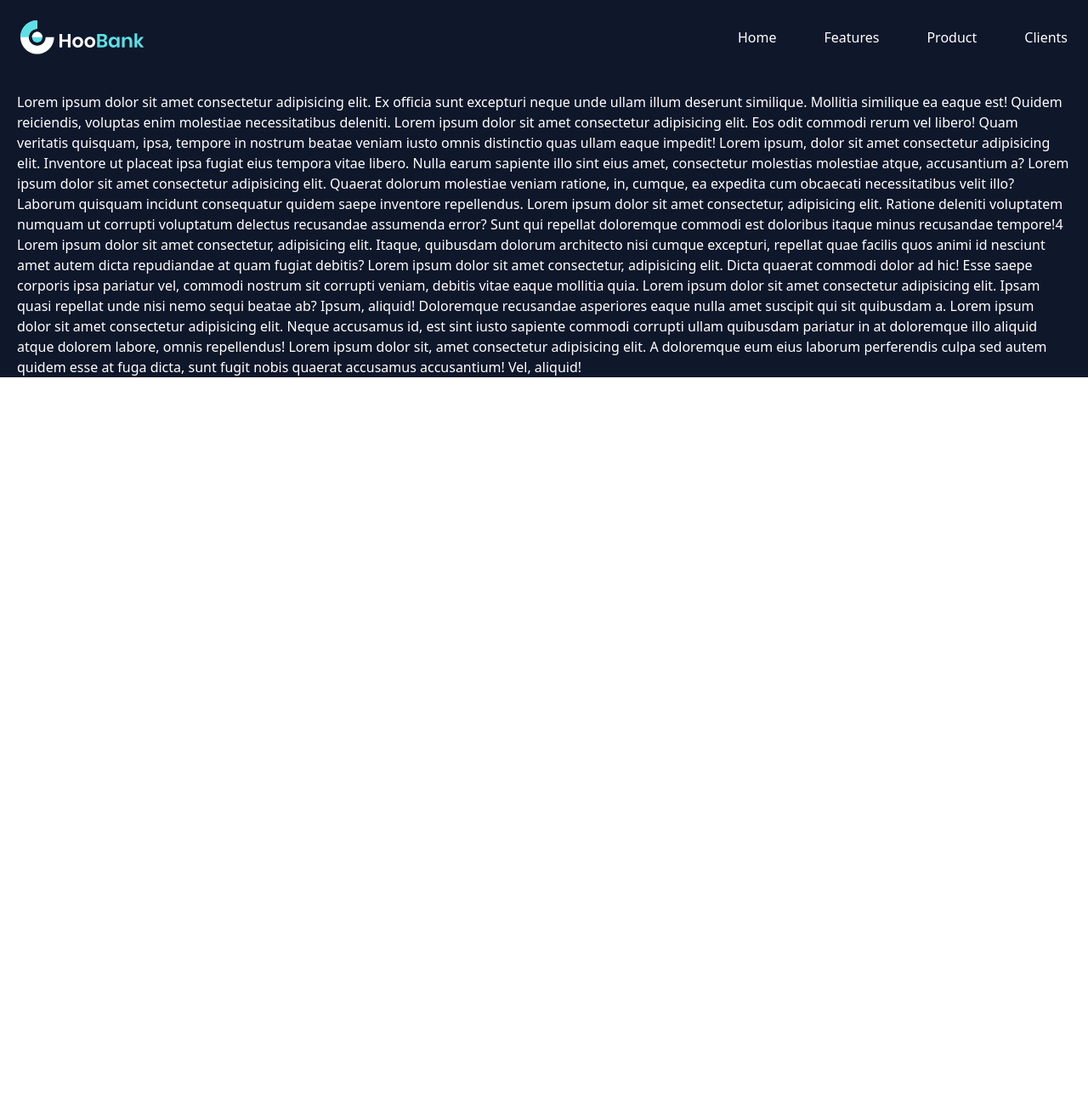
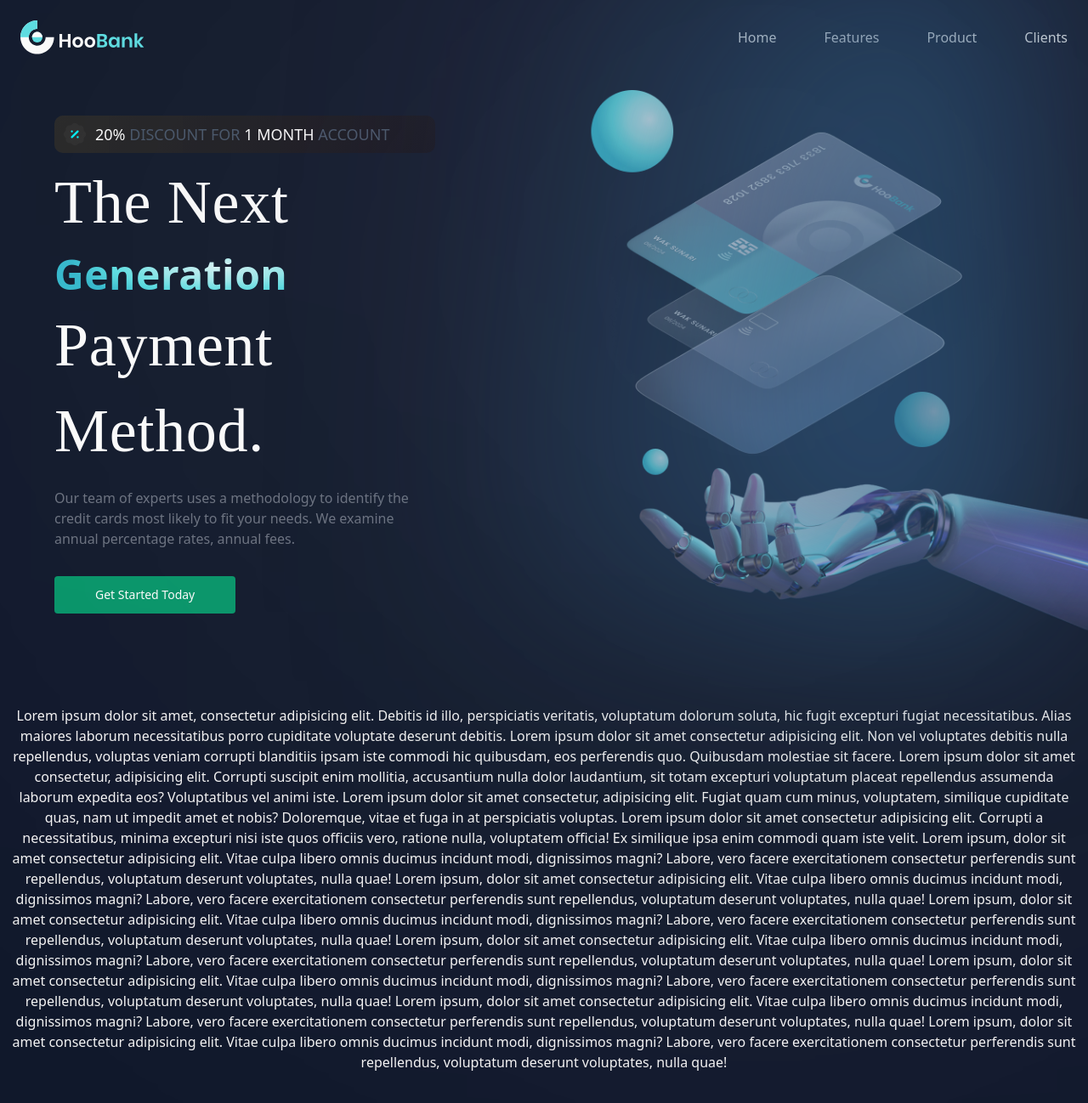
Before and after one commit to Shajwan-Namiq/bank-project-TailwindCss, a React (Create React App) app: page / in a window 1280 px wide. Shown: the top 1298 px of the page at 85% size. Before the commit the page ends 800 px from the top, so only its background shows below. Built offline with nearby package versions, Linux system fonts and the light colour scheme.

Commit message:
adding hero section

```diff
--- a/src/App.js
+++ b/src/App.js
@@ -16,9 +16,9 @@ import {
 function App() {
   return (
     <div className="bg-slate-900">
-
-       <Navbar />
+      <Navbar />
       <Hero />
+      <Business />
     </div>
   );
 }
--- a/src/components/Business.js
+++ b/src/components/Business.js
@@ -2,8 +2,50 @@ import React from 'react'
 
 const Business = () => {
   return (
-    <div>Business</div>
-  )
+    <div className="text-color size-screen ">
+      Lorem ipsum dolor sit amet, consectetur adipisicing elit. Debitis id illo,
+      perspiciatis veritatis, voluptatum dolorum soluta, hic fugit excepturi
+      fugiat necessitatibus. Alias maiores laborum necessitatibus porro
+      cupiditate voluptate deserunt debitis. Lorem ipsum dolor sit amet
+      consectetur adipisicing elit. Non vel voluptates debitis nulla
+      repellendus, voluptas veniam corrupti blanditiis ipsam iste commodi hic
+      quibusdam, eos perferendis quo. Quibusdam molestiae sit facere. Lorem
+      ipsum dolor sit amet consectetur, adipisicing elit. Corrupti suscipit enim
+      mollitia, accusantium nulla dolor laudantium, sit totam excepturi
+      voluptatum placeat repellendus assumenda laborum expedita eos?
+      Voluptatibus vel animi iste. Lorem ipsum dolor sit amet consectetur,
+      adipisicing elit. Fugiat quam cum minus, voluptatem, similique cupiditate
+      quas, nam ut impedit amet et nobis? Doloremque, vitae et fuga in at
+      perspiciatis voluptas. Lorem ipsum dolor sit amet consectetur adipisicing
+      elit. Corrupti a necessitatibus, minima excepturi nisi iste quos officiis
+      vero, ratione nulla, voluptatem officia! Ex similique ipsa enim commodi
+      quam iste velit. Lorem ipsum, dolor sit amet consectetur adipisicing elit.
+      Vitae culpa libero omnis ducimus incidunt modi, dignissimos magni? Labore,
+      vero facere exercitationem consectetur perferendis sunt repellendus,
+      voluptatum deserunt voluptates, nulla quae! Lorem ipsum, dolor sit amet
+      consectetur adipisicing elit. Vitae culpa libero omnis ducimus incidunt
+      modi, dignissimos magni? Labore, vero facere exercitationem consectetur
+      perferendis sunt repellendus, voluptatum deserunt voluptates, nulla quae!
+      Lorem ipsum, dolor sit amet consectetur adipisicing elit. Vitae culpa
+      libero omnis ducimus incidunt modi, dignissimos magni? Labore, vero facere
+      exercitationem consectetur perferendis sunt repellendus, voluptatum
+      deserunt voluptates, nulla quae! Lorem ipsum, dolor sit amet consectetur
+      adipisicing elit. Vitae culpa libero omnis ducimus incidunt modi,
+      dignissimos magni? Labore, vero facere exercitationem consectetur
+      perferendis sunt repellendus, voluptatum deserunt voluptates, nulla quae!
+      Lorem ipsum, dolor sit amet consectetur adipisicing elit. Vitae culpa
+      libero omnis ducimus incidunt modi, dignissimos magni? Labore, vero facere
+      exercitationem consectetur perferendis sunt repellendus, voluptatum
+      deserunt voluptates, nulla quae! Lorem ipsum, dolor sit amet consectetur
+      adipisicing elit. Vitae culpa libero omnis ducimus incidunt modi,
+      dignissimos magni? Labore, vero facere exercitationem consectetur
+      perferendis sunt repellendus, voluptatum deserunt voluptates, nulla quae!
+      Lorem ipsum, dolor sit amet consectetur adipisicing elit. Vitae culpa
+      libero omnis ducimus incidunt modi, dignissimos magni? Labore, vero facere
+      exercitationem consectetur perferendis sunt repellendus, voluptatum
+      deserunt voluptates, nulla quae!
+    </div>
+  );
 }
 
 export default Business
--- a/src/components/Hero.js
+++ b/src/components/Hero.js
@@ -1,19 +1,62 @@
-import React from 'react'
+import React from "react";
+import { discount, robot } from "../assets";
+//import GetStarted from "./GetStarted";
 
 const Hero = () => {
   return (
-    <div className='text-white m-5'>Lorem ipsum dolor sit amet consectetur adipisicing elit. Ex officia sunt excepturi neque unde ullam illum deserunt similique. Mollitia similique ea eaque est! Quidem reiciendis, voluptas enim molestiae necessitatibus deleniti.
-      Lorem ipsum dolor sit amet consectetur adipisicing elit. Eos odit commodi rerum vel libero! Quam veritatis quisquam, ipsa, tempore in nostrum beatae veniam iusto omnis distinctio quas ullam eaque impedit!
-      Lorem ipsum, dolor sit amet consectetur adipisicing elit. Inventore ut placeat ipsa fugiat eius tempora vitae libero. Nulla earum sapiente illo sint eius amet, consectetur molestias molestiae atque, accusantium a?
-      Lorem ipsum dolor sit amet consectetur adipisicing elit. Quaerat dolorum molestiae veniam ratione, in, cumque, ea expedita cum obcaecati necessitatibus velit illo? Laborum quisquam incidunt consequatur quidem saepe inventore repellendus.
-      Lorem ipsum dolor sit amet consectetur, adipisicing elit. Ratione deleniti voluptatem numquam ut corrupti voluptatum delectus recusandae assumenda error? Sunt qui repellat doloremque commodi est doloribus itaque minus recusandae tempore!4
-      Lorem ipsum dolor sit amet consectetur, adipisicing elit. Itaque, quibusdam dolorum architecto nisi cumque excepturi, repellat quae facilis quos animi id nesciunt amet autem dicta repudiandae at quam fugiat debitis?
-      Lorem ipsum dolor sit amet consectetur, adipisicing elit. Dicta quaerat commodi dolor ad hic! Esse saepe corporis ipsa pariatur vel, commodi nostrum sit corrupti veniam, debitis vitae eaque mollitia quia.
-      Lorem ipsum dolor sit amet consectetur adipisicing elit. Ipsam quasi repellat unde nisi nemo sequi beatae ab? Ipsum, aliquid! Doloremque recusandae asperiores eaque nulla amet suscipit qui sit quibusdam a.
-      Lorem ipsum dolor sit amet consectetur adipisicing elit. Neque accusamus id, est sint iusto sapiente commodi corrupti ullam quibusdam pariatur in at doloremque illo aliquid atque dolorem labore, omnis repellendus!
-      Lorem ipsum dolor sit, amet consectetur adipisicing elit. A doloremque eum eius laborum perferendis culpa sed autem quidem esse at fuga dicta, sunt fugit nobis quaerat accusamus accusantium! Vel, aliquid!
-    </div>
-  )
-}
+    <>
+      <section class="  sm:grid sm:grid-cols-2  sm:items-center">
+        <div class="py-0  md:p-12 lg:px-16">
+          <div class="mt-2 lg:mt-0 mx-auto max-w-xl text-center sm:text-left">
+            <div className="max-w-md mx-auto lg:mx-0 text-sm lg:text-lg text-slate-600 flex flex-row items-center py-[6px] px-2 uppercase   bg-discount-gradient rounded-[10px] mb-2">
+              <img
+                src={discount}
+                alt="discount"
+                className="w-[32px] h-[32px]"
+              />
+              <p className="ml-2 ">
+                <span className="text-white">20%</span> Discount For{" "}
+                <span className="text-white">1 Month</span> Account
+              </p>
+            </div>
 
-export default Hero
+            <div>
+              <h2 class="text-5xl font-bold text-hero  md:text-7xl">
+                The Next
+              </h2>
+              <span className="text-gradient text-5xl">Generation</span>
+              <h2 class="text-5xl font-bold text-hero  md:text-7xl">
+                Payment Method.
+              </h2>
+            </div>
+
+            <p class="max-w-md mx-auto lg:mx-0 text-gray-500 md:mt-4 md:block">
+              Our team of experts uses a methodology to identify the credit
+              cards most likely to fit your needs. We examine annual percentage
+              rates, annual fees.
+            </p>
+            <div class="mt-4 md:mt-8">
+              <a
+                href="#"
+                class="inline-block rounded bg-emerald-600 px-12 py-3 text-sm font-medium text-white transition hover:bg-emerald-700 focus:outline-none focus:ring focus:ring-yellow-400"
+              >
+                Get Started Today
+              </a>
+            </div>
+          </div>
+        </div>
+
+        <div>
+          {/* gradient start */}
+          <div className="absolute z-[0]  w-[10%] h-[50%]   lg:w-[40%] lg:h-[35%] lg:top-0 pink__gradient" />
+          <div className="absolute z-[1] w-[20%] h-[50%]    lg:w-[40%] lg:h-[80%] rounded-full white__gradient lg:bottom-40" />
+          <div className="absolute z-[0] w-[250%] h-[50%]   lg:w-[50%] lg:h-[100%] right-20 lg:bottom-20 blue__gradient" />
+          {/* gradient end */}
+          <img alt="Violin" src={robot} class=" h-full w-full object-cover  " />
+        </div>
+      </section>
+    </>
+  );
+};
+
+export default Hero;
--- a/src/components/Navbar.js
+++ b/src/components/Navbar.js
@@ -49,7 +49,7 @@ const Navbar = () => {
                     <a
                       key={link.name}
                       href={link.link}
-                      className="text-base font-medium text-white text-color-hover cursor-pointer"
+                      className="text-base font-medium text-color text-color-hover cursor-pointer"
                     >
                       {link.title}
                     </a>
--- a/src/style.css
+++ b/src/style.css
@@ -1,3 +1,53 @@
  .text-color-hover:hover {
      color: rgba(92, 225, 230, 1);
  }
+
+ .text-color {
+     color: rgb(246, 246, 246);
+ }
+
+ .size-screen {
+     max-width: 1300px;
+     text-align: center;
+     margin: auto;
+     padding: 60px 10px;
+ }
+
+ .bg-discount-gradient {
+     background: linear-gradient(125.17deg, #272727 0%, #11101D 100%);
+ }
+
+ .text-gradient {
+     font-weight: 600;
+     line-height: 140%;
+     letter-spacing: 0.01em;
+     background: radial-gradient(64.18% 64.18% at 71.16% 35.69%, #DEF9FA 0.89%, #BEF3F5 17.23%, #9DEDF0 42.04%, #7DE7EB 55.12%, #5CE1E6 71.54%, #33BBCF 100%)/* warning: gradient uses a rotation that is not supported by CSS and may not behave as expected */
+     ;
+     -webkit-background-clip: text;
+     -webkit-text-fill-color: transparent;
+     background-clip: text;
+ }
+
+ .text-hero {
+     font-family: 'Poppins';
+     font-style: normal;
+     font-weight: 500;
+     line-height: 140%;
+     letter-spacing: 0.01em;
+     color: #FFFFFF;
+ }
+
+ .pink__gradient {
+     background: linear-gradient(20deg, #f4c4f3 0%, #281828 10%);
+     filter: blur(900px);
+ }
+
+ .white__gradient {
+     background: rgba(255, 255, 255, 0.6);
+     filter: blur(750px);
+ }
+
+ .blue__gradient {
+     background: linear-gradient(100deg, rgba(188, 165, 255, 0) 0%, #214d76 100%);
+     filter: blur(123px);
+ }
```
